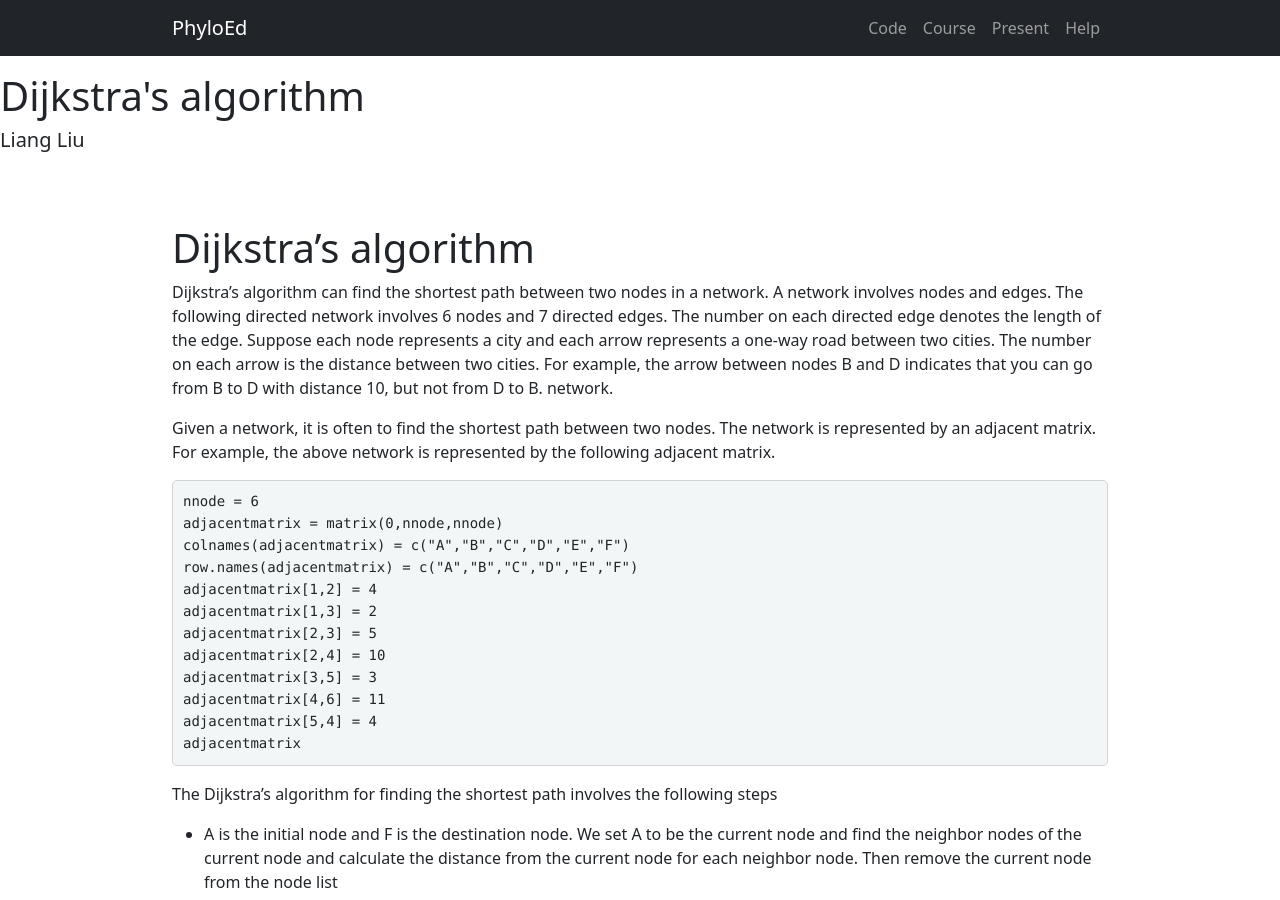
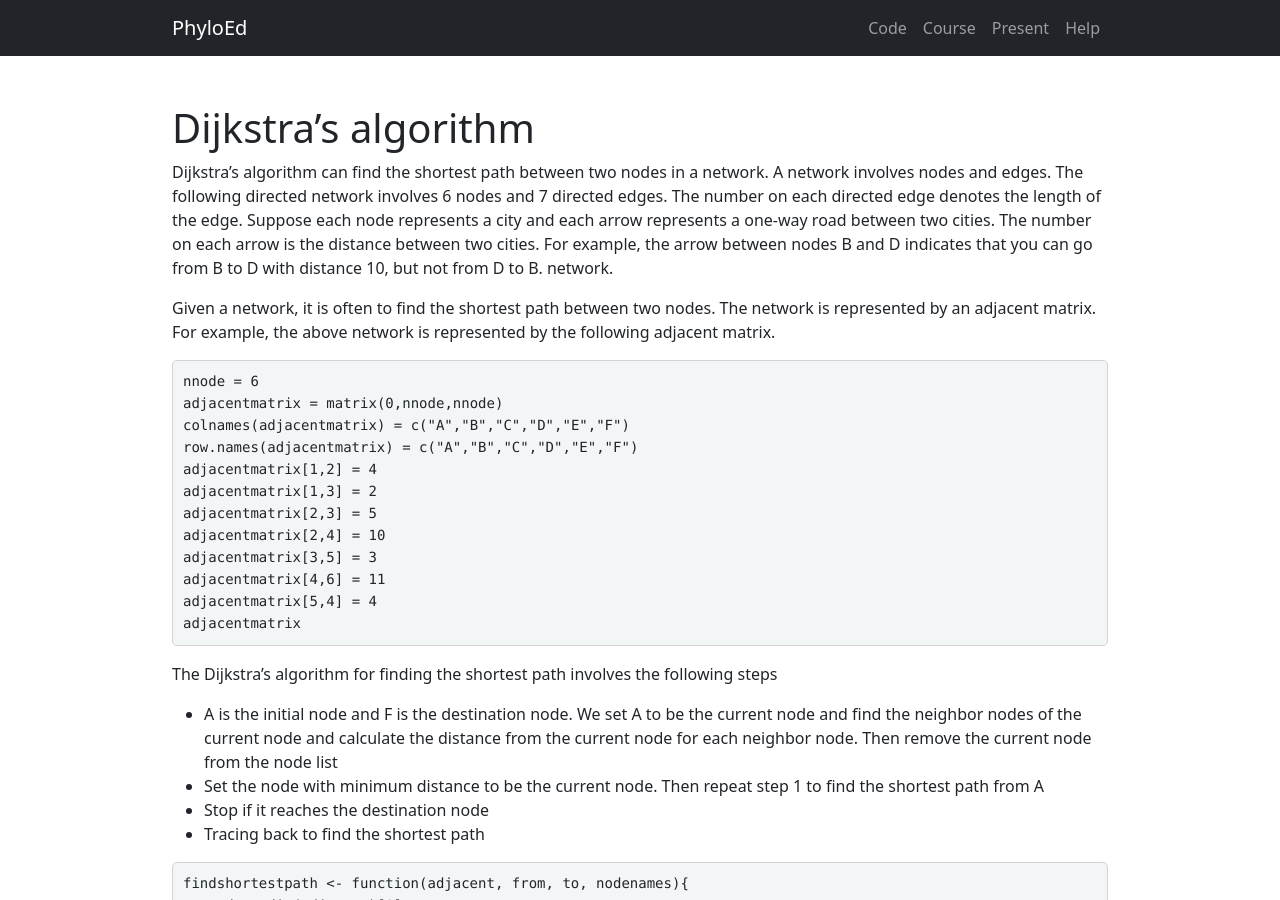
Before and after one commit to lliu1871/PhyEd, a Jekyll site: the page built from code/dijkstra.md, in a window 1280 px wide and 900 px high. Built offline with Jekyll 4.4.1, drawn with Linux system fonts in a browser that asks for light colours.

Commit message:
Update markdown.html

```diff
--- a/_layouts/markdown.html
+++ b/_layouts/markdown.html
@@ -7,13 +7,7 @@
 
     {%- include header0.html -%}
 
-    <header class="post-header py-3">
-      <h1 class="post-title">{{ page.title | escape }}</h1>
-      <h5 class="post-author">{{ page.author | escape }}</h5>
-    </header>
-
     <main class="page-content py-5 flex-shrink-0" aria-label="Content">
-
       <div class="container">
       {{ content }}
       </div>
```
